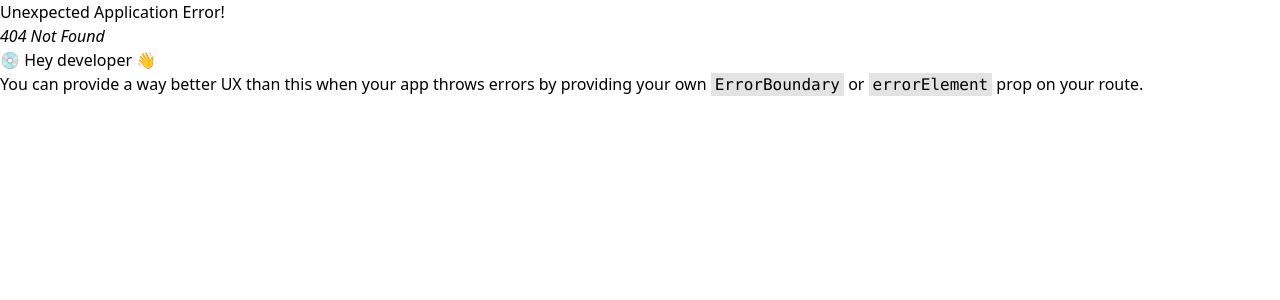
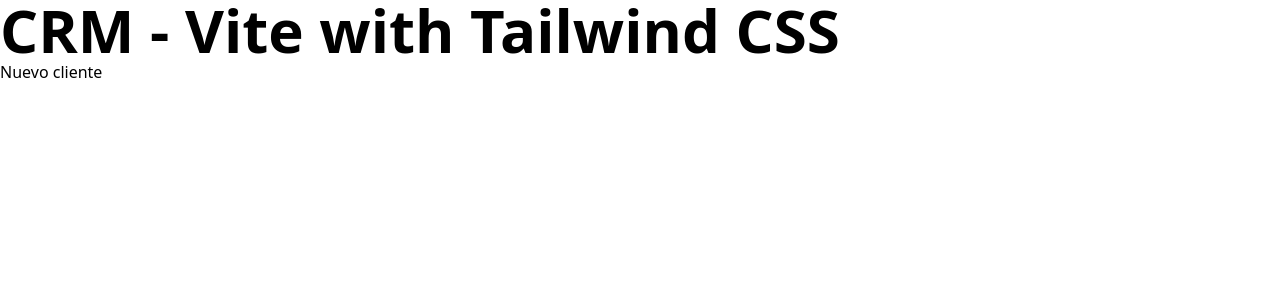
Before and after one commit to JordiTrassi/CRM-Vite, a React (Vite) app: page /clientes/nuevo in a window 1280 px wide. Before the commit this address had no page. Shown: the top 300 px of the page. Built offline with nearby package versions, Linux system fonts and the light colour scheme.

Commit message:
Created Layout component and NewClient page

```diff
--- /dev/null
+++ b/src/components/Layout.jsx
@@ -0,0 +1,11 @@
+import { Outlet } from 'react-router-dom'
+
+export const Layout = () => {
+  return (
+    <div>
+          <h1 className="text-6xl font-bold">CRM - Vite with Tailwind CSS</h1>
+
+          <Outlet />
+    </div>
+  )
+}
--- /dev/null
+++ b/src/components/index.js
@@ -0,0 +1 @@
+export * from './Layout';
--- /dev/null
+++ b/src/pages/NewClient.jsx
@@ -0,0 +1,9 @@
+
+
+export const NewClient = () => {
+  return (
+    <div>
+      Nuevo cliente
+    </div>
+  )
+}
--- /dev/null
+++ b/src/pages/index.js
@@ -0,0 +1 @@
+export * from './NewClient';
```
Also changed, not shown: src/main.jsx (+9 -2 lines).
